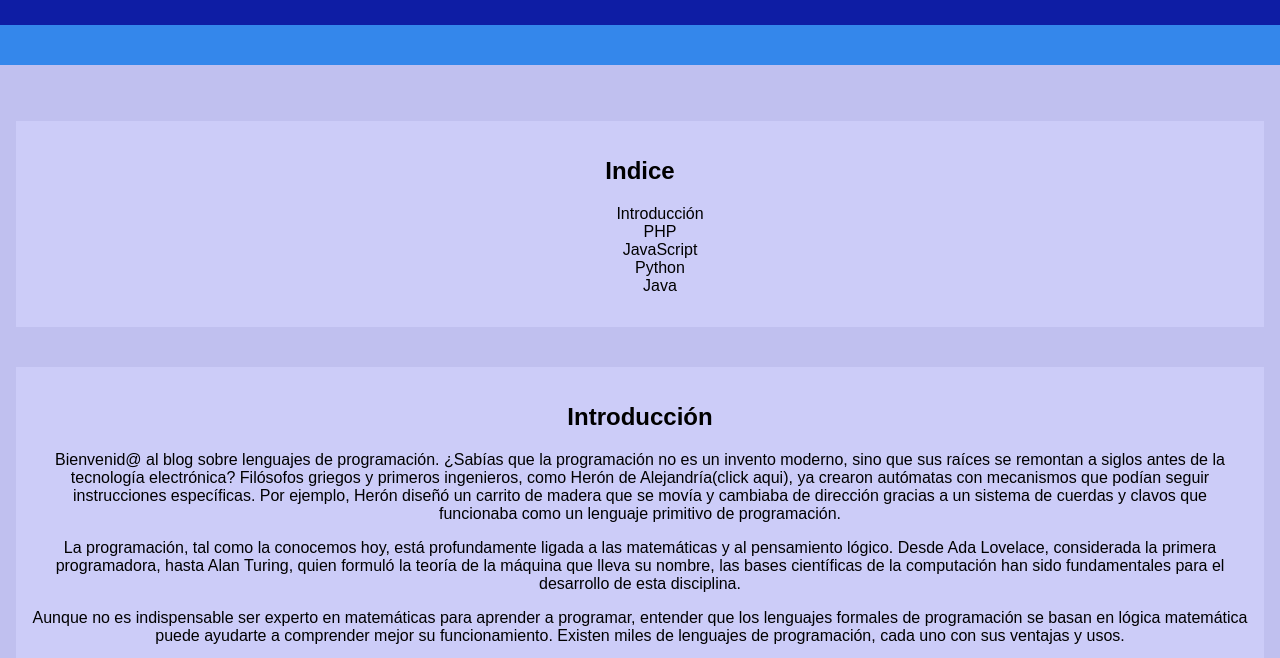
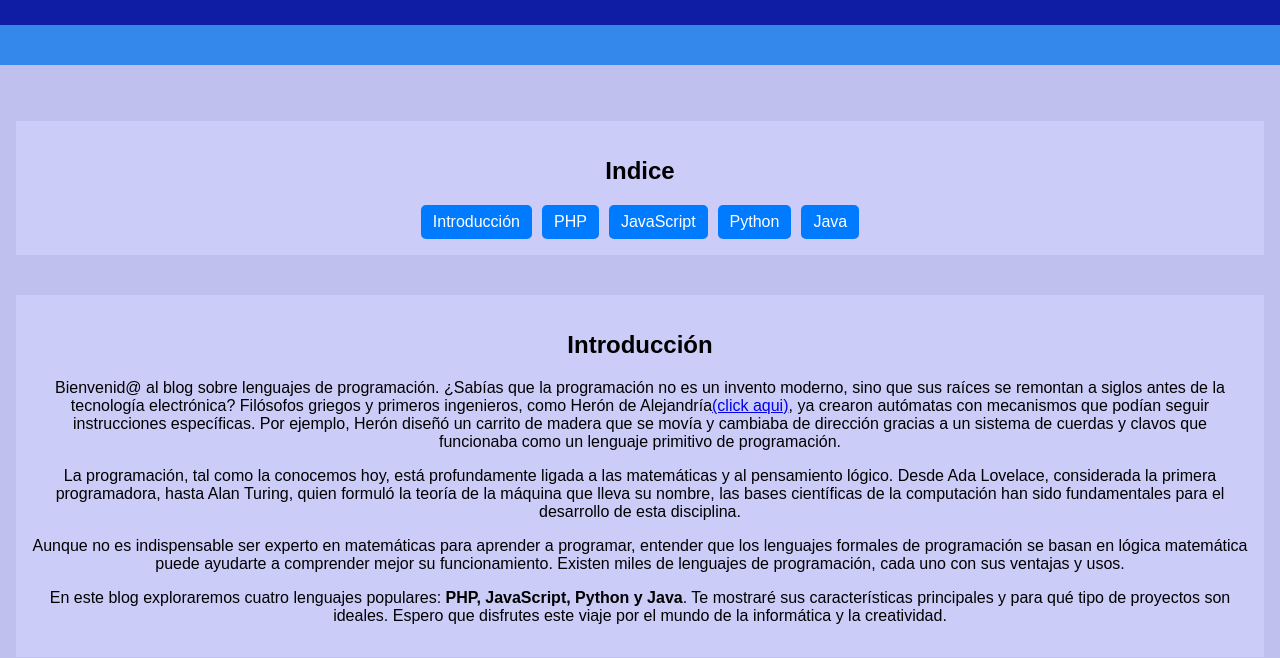
Before and after one commit to Grendizer-z/Lenguajes_de_programaci-n, a plain HTML site: page index.html in a window 1280 px wide. Shown: the part 103-761 px from the top of the page. Drawn offline with Linux system fonts and the light colour scheme.

Commit message:
style: Cambiar identacion, forma, color y estetica a los botones de la seccion indice y cambiar color background inferior

```diff
--- a/styles.css
+++ b/styles.css
@@ -30,21 +30,32 @@ header{
     }
 
 footer{
-    background-color: rgb(14, 29, 164);
+    background-color: rgb(122, 187, 240);
     padding: 1.5rem 0;
     font-family: Arial, Helvetica, sans-serif;
     place-items: center;
-    color: azure
-    }
-ul{
-    list-style: none;
-    text-decoration: none;
+    color: rgb(5, 7, 7)
     }
 
-a{
-    color: inherit;
-    text-decoration: none;
+
+nav ul {
+  list-style: none; /* Quita los puntos de la lista */
+  padding: 0;
+  margin: 0;
+  display: flex;     /* Muestra los <li> en fila horizontal */
+  justify-content: center;
+  gap: 10px;         /* Espacio entre botones (opcional) */
 }
+
+nav li a {
+  text-decoration: none;
+  padding: 8px 12px;
+  background-color: #007BFF;
+  color: white;
+  border-radius: 5px;
+  display: inline-block;
+}
+
 
 .code-box {
     background-color: #01022d;
```
